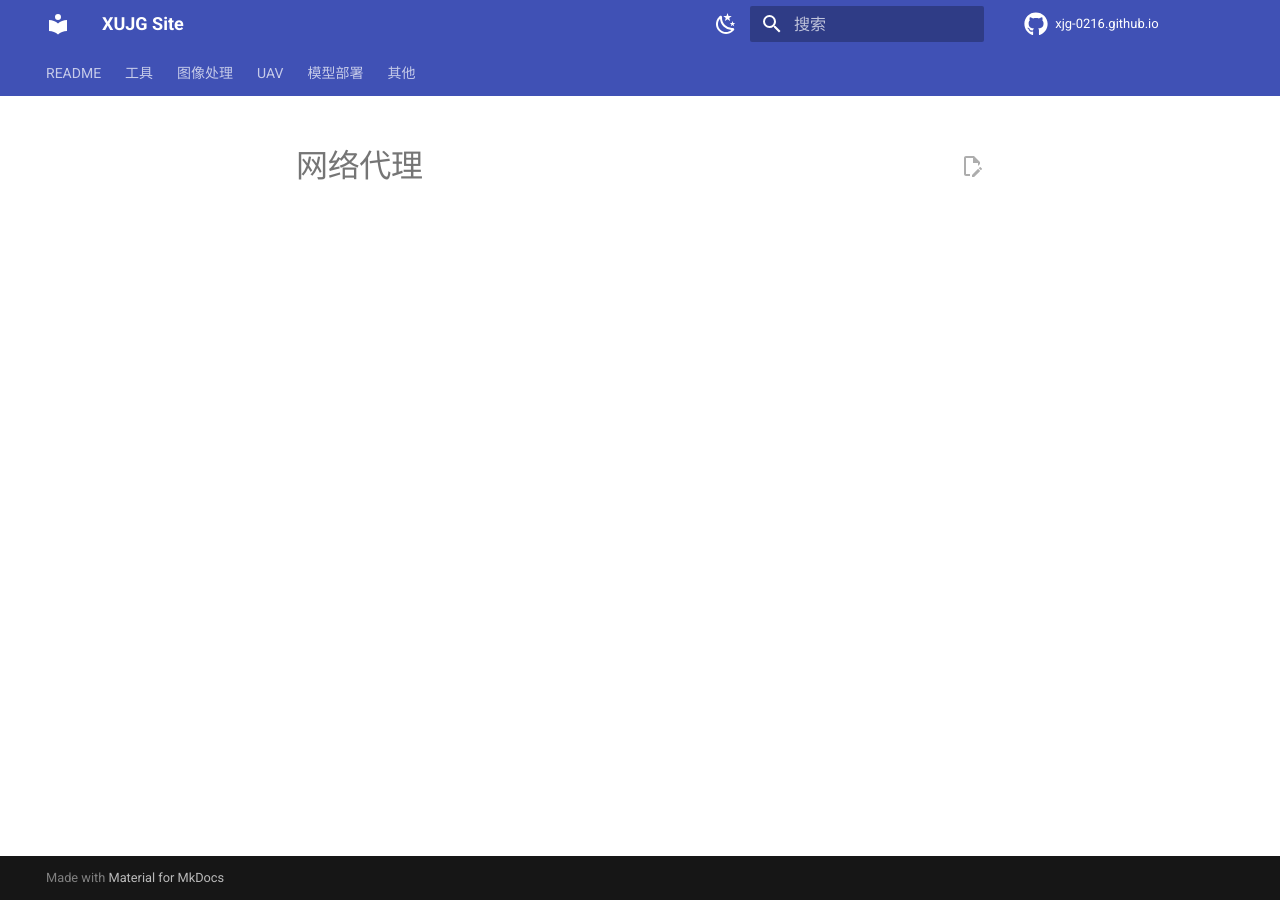
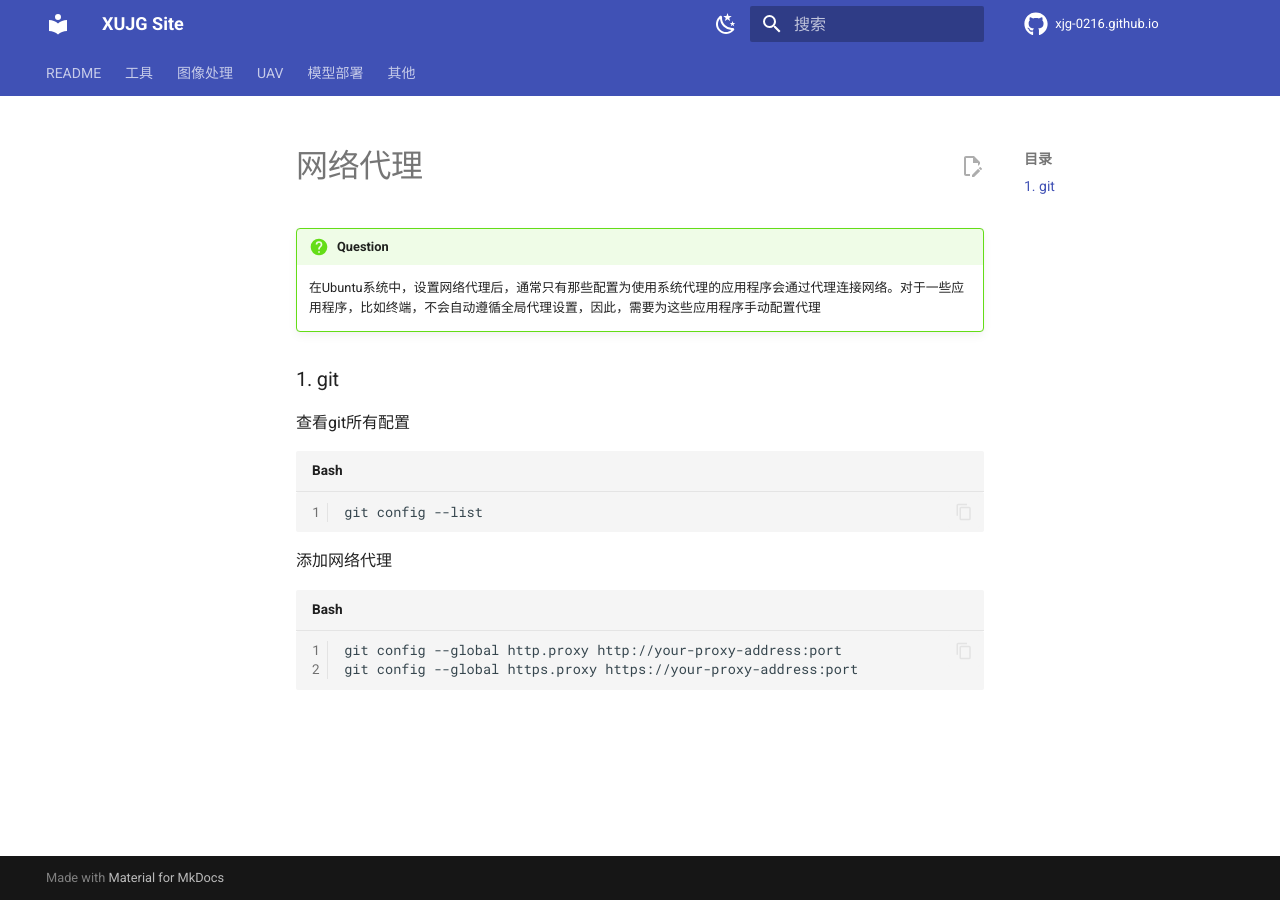
Before and after one commit to Xjg-0216/xjg-0216.github.io, an MkDocs documentation site: the page built from docs/TOOL/ubuntu/03-proxy.md, in a window 1280 px wide. Built offline with MkDocs 1.6.1 and Material for MkDocs 9.7.7, drawn with Linux system fonts in a browser that asks for light colours; comment, search, counter and statistics services are not loaded.

Commit message:
update conda and proxy

````diff
--- a/docs/TOOL/ubuntu/03-proxy.md
+++ b/docs/TOOL/ubuntu/03-proxy.md
@@ -1,9 +1,19 @@
-<!--
- * @Descripttion:
- * @Author: xujg
- * @version:
- * @Date: 2024-07-05 11:51:34
- * @LastEditTime: 2024-07-12 18:08:31
--->
+
+
 
 # 网络代理
+!!! Question
+    在Ubuntu系统中，设置网络代理后，通常只有那些配置为使用系统代理的应用程序会通过代理连接网络。对于一些应用程序，比如终端，不会自动遵循全局代理设置，因此，需要为这些应用程序手动配置代理
+
+### 1. git
+
+查看git所有配置
+```bash
+git config --list
+```
+添加网络代理
+
+```bash
+git config --global http.proxy http://your-proxy-address:port
+git config --global https.proxy https://your-proxy-address:port
+```
````
Also changed, not shown: docs/TOOL/conda.md (line endings or trailing spaces).
